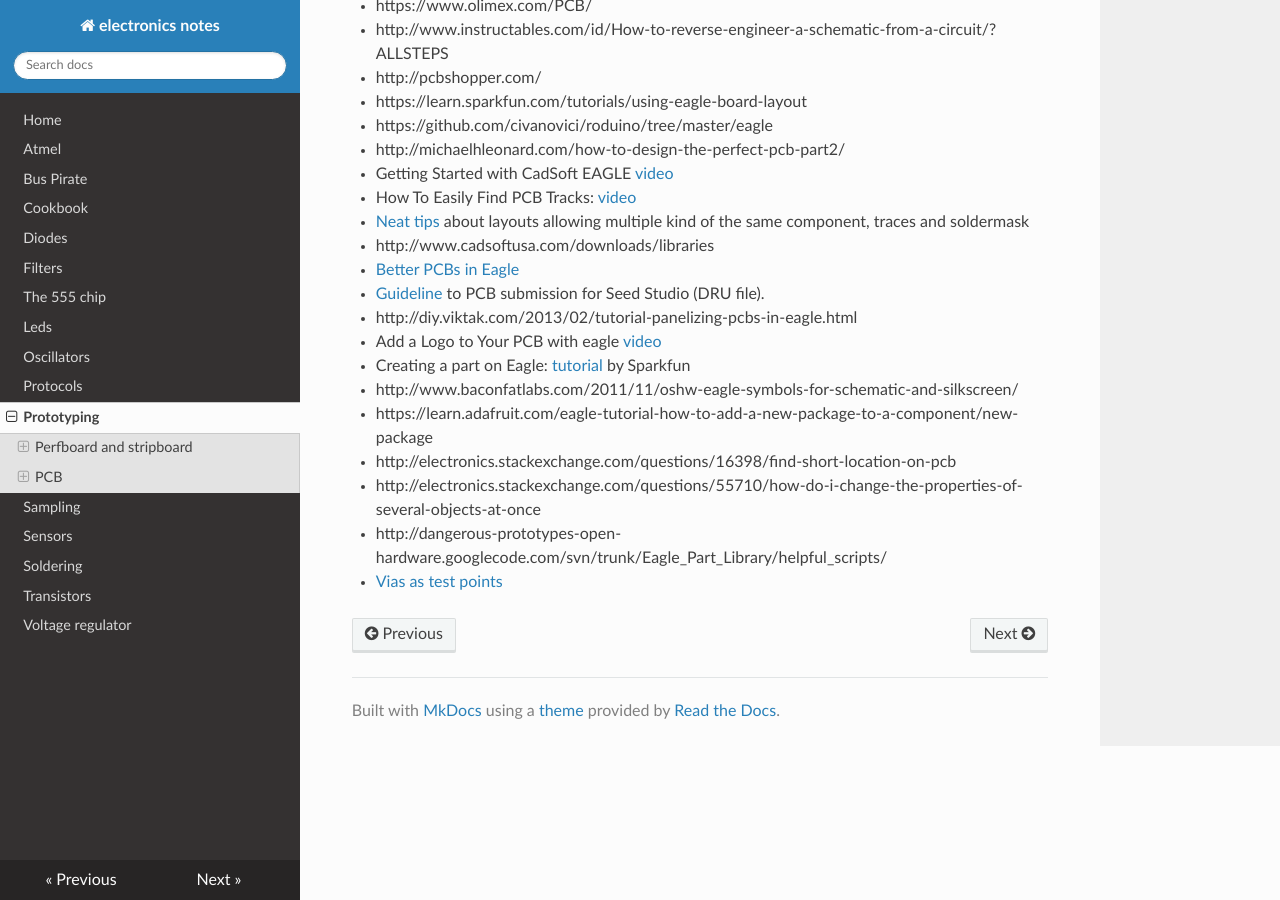
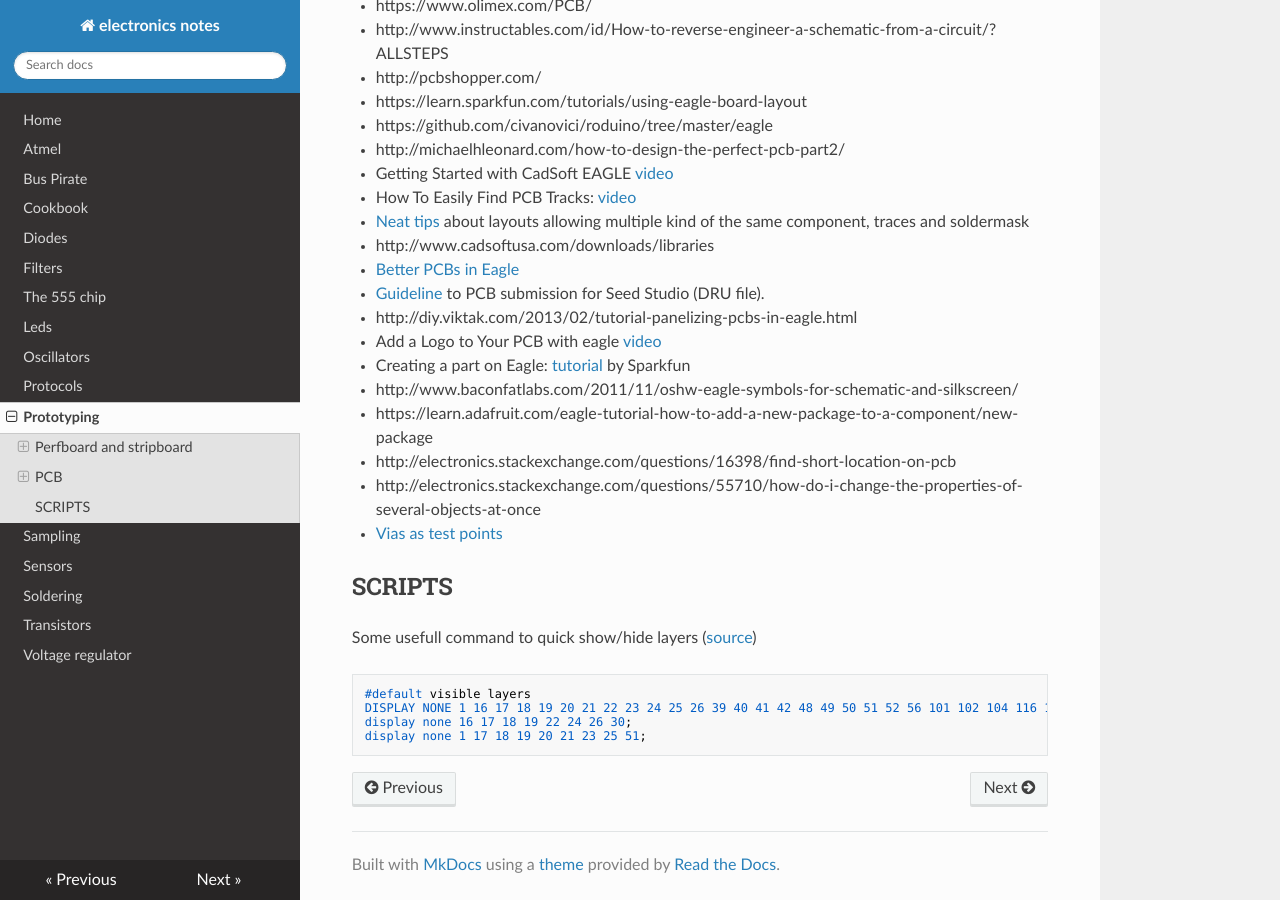
Before and after one commit to gipi/electronics-notes, an MkDocs documentation site: the page built from docs/Prototyping.md, in a window 1280 px wide and 900 px high, scrolled down 5431 px. Built offline with MkDocs 1.6.1, drawn with Linux system fonts in a browser that asks for light colours; nearby versions of some CDN libraries; old or Windows-style settings are respelled for this version of MkDocs.

Commit message:
Show explicitely the script commands.

````diff
--- a/docs/Prototyping.md
+++ b/docs/Prototyping.md
@@ -147,5 +147,15 @@ processing has finished than you will found the created files in the folder.
  - https://learn.adafruit.com/eagle-tutorial-how-to-add-a-new-package-to-a-component/new-package
  - http://electronics.stackexchange.com/questions/16398/find-short-location-on-pcb
  - http://electronics.stackexchange.com/questions/55710/how-do-i-change-the-properties-of-several-objects-at-once
- - http://dangerous-prototypes-open-hardware.googlecode.com/svn/trunk/Eagle_Part_Library/helpful_scripts/
  - [Vias as test points](http://electronics.stackexchange.com/questions/48557/testpoints-vias-versus-pads)
+
+## SCRIPTS
+
+Some usefull command to quick show/hide layers ([source](http://dangerous-prototypes-open-hardware.googlecode.com/svn/trunk/Eagle_Part_Library/helpful_scripts/))
+
+```
+#default visible layers
+DISPLAY NONE 1 16 17 18 19 20 21 22 23 24 25 26 39 40 41 42 48 49 50 51 52 56 101 102 104 116 121 122 151 254;
+display none 16 17 18 19 22 24 26 30;
+display none 1 17 18 19 20 21 23 25 51;
+```
````
